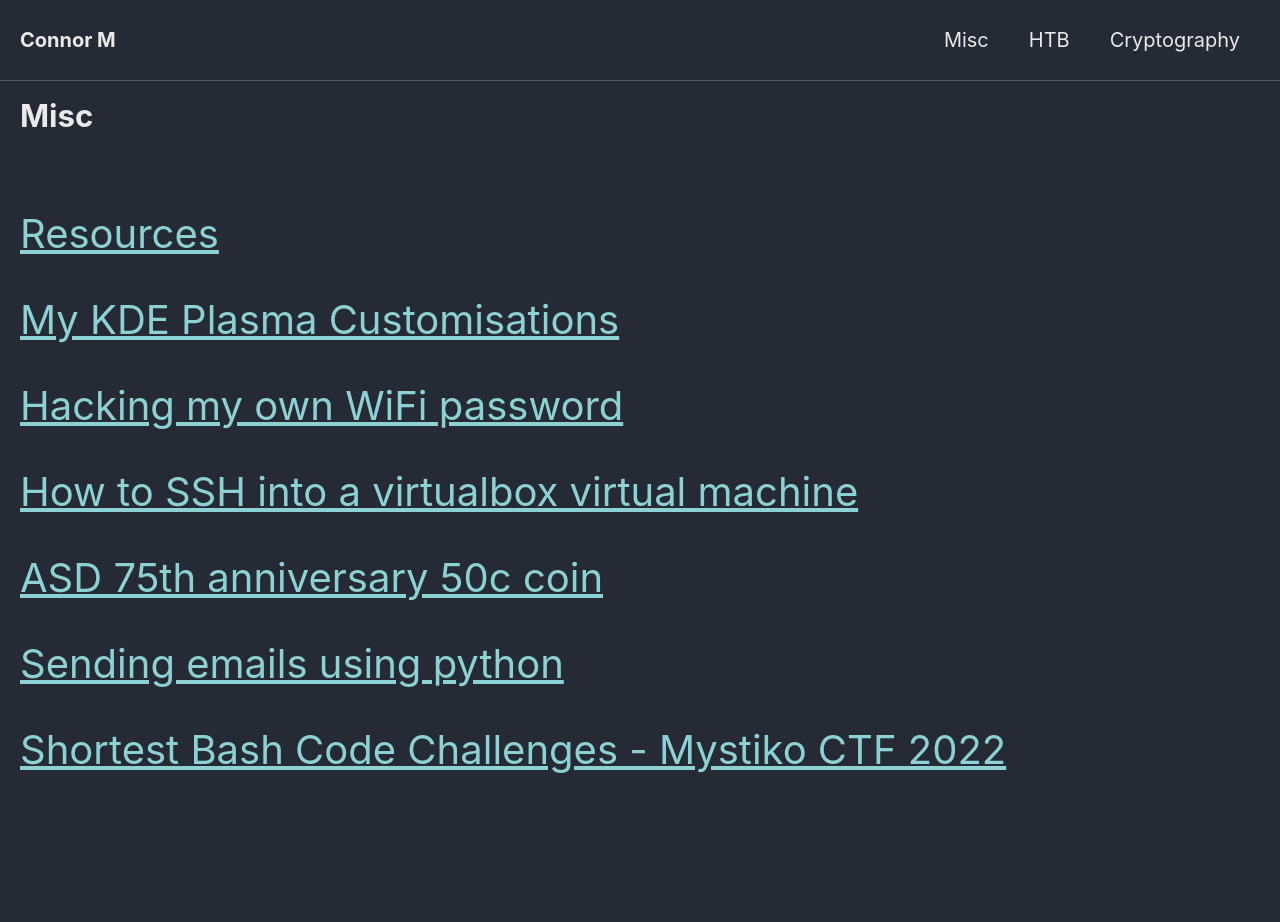
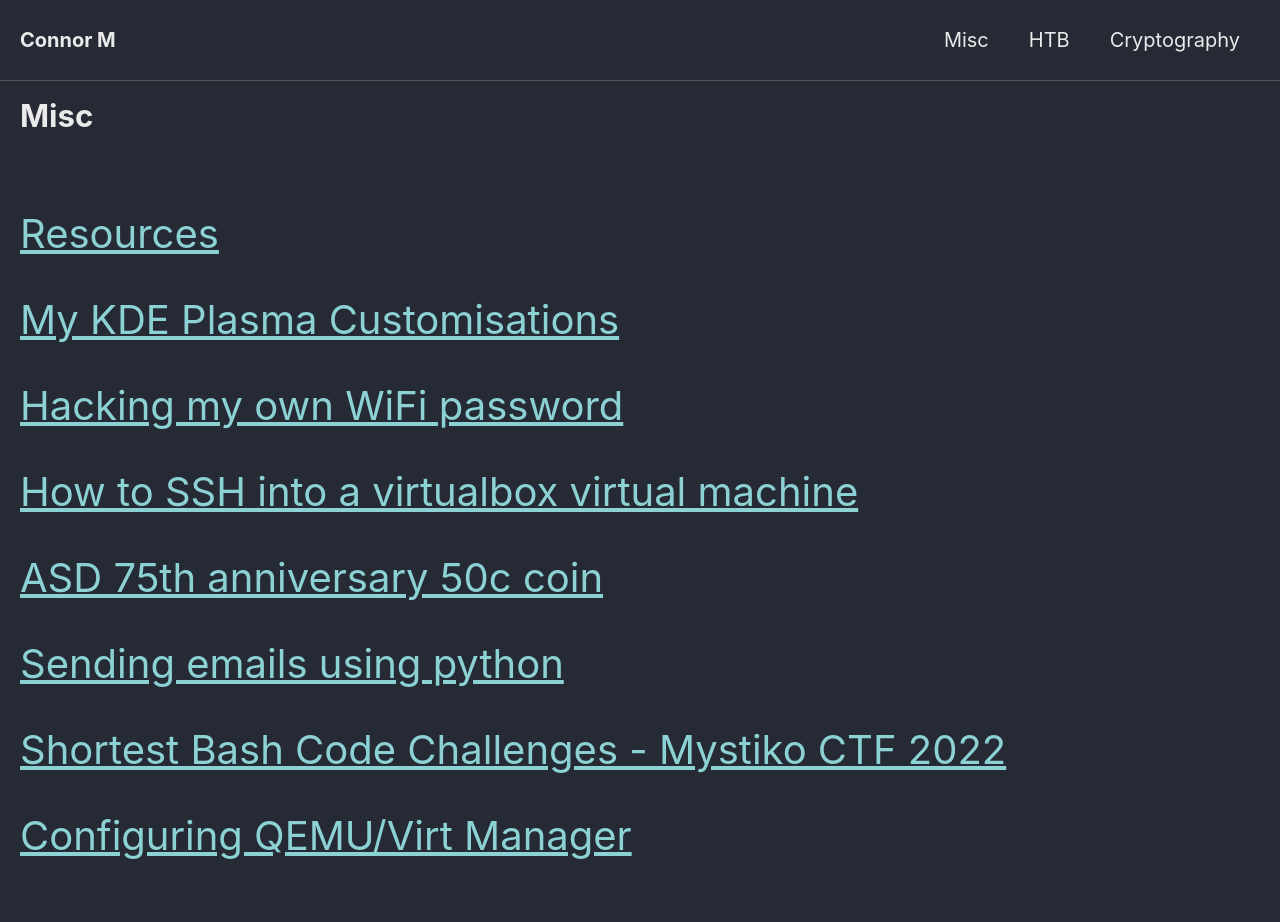
Before and after one commit to Connor-McCartney/Connor-McCartney.github.io, a Jekyll site: the page built from _pages/misc.md, in a window 1280 px wide. Built offline with Jekyll 4.4.1, drawn with Linux system fonts in a browser that asks for light colours; cached includes are drawn as plain includes; before the commit the page ends 900 px from its top, so only the background shows below that.

Commit message:
Update misc.md

```diff
--- a/_pages/misc.md
+++ b/_pages/misc.md
@@ -18,3 +18,5 @@ title: Misc
 <span style="font-size:2em;">   [Sending emails using python](/misc/python-email)   </span>
 
 <span style="font-size:2em;">   [Shortest Bash Code Challenges - Mystiko CTF 2022](/misc/shortest-bash-code-challs)   </span>
+
+<span style="font-size:2em;">   [Configuring QEMU/Virt Manager](/misc/qemu)   </span>
```
